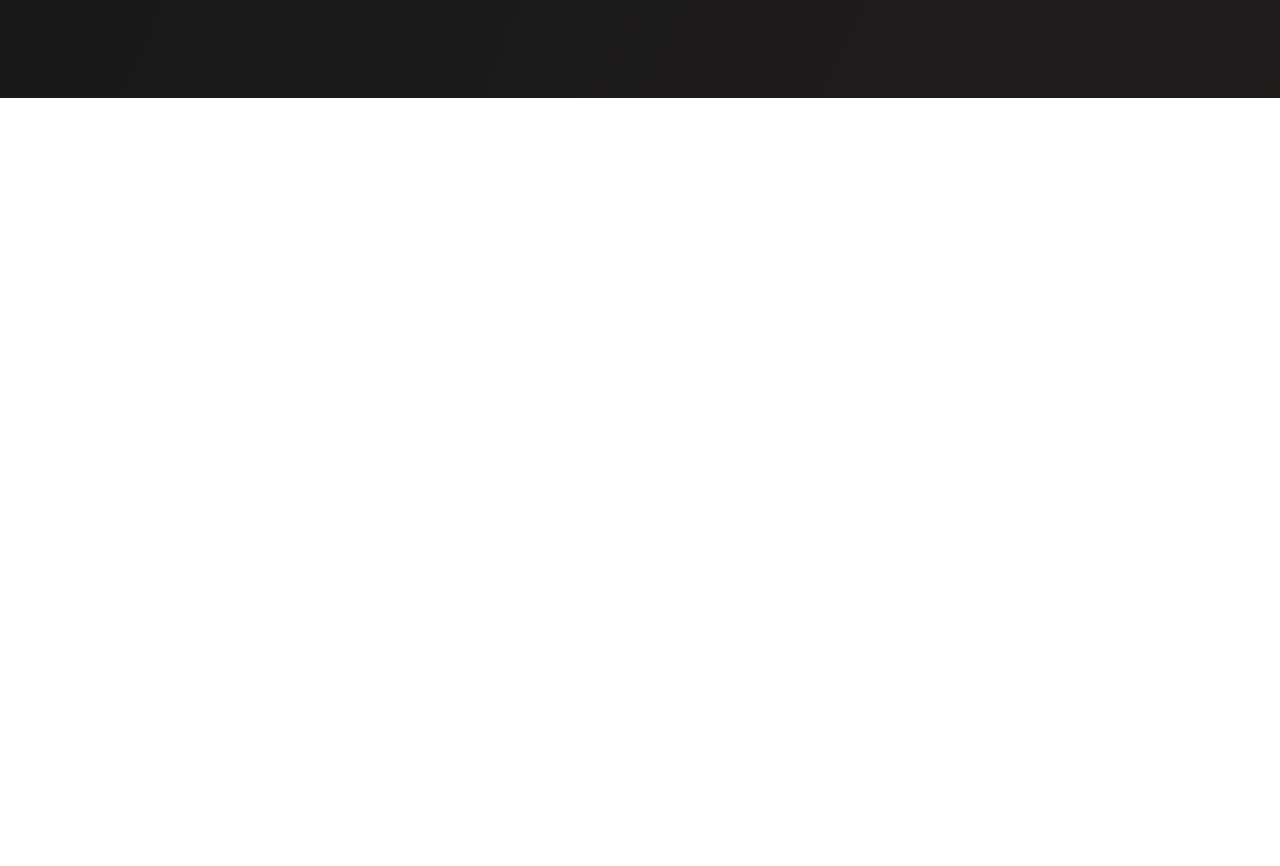
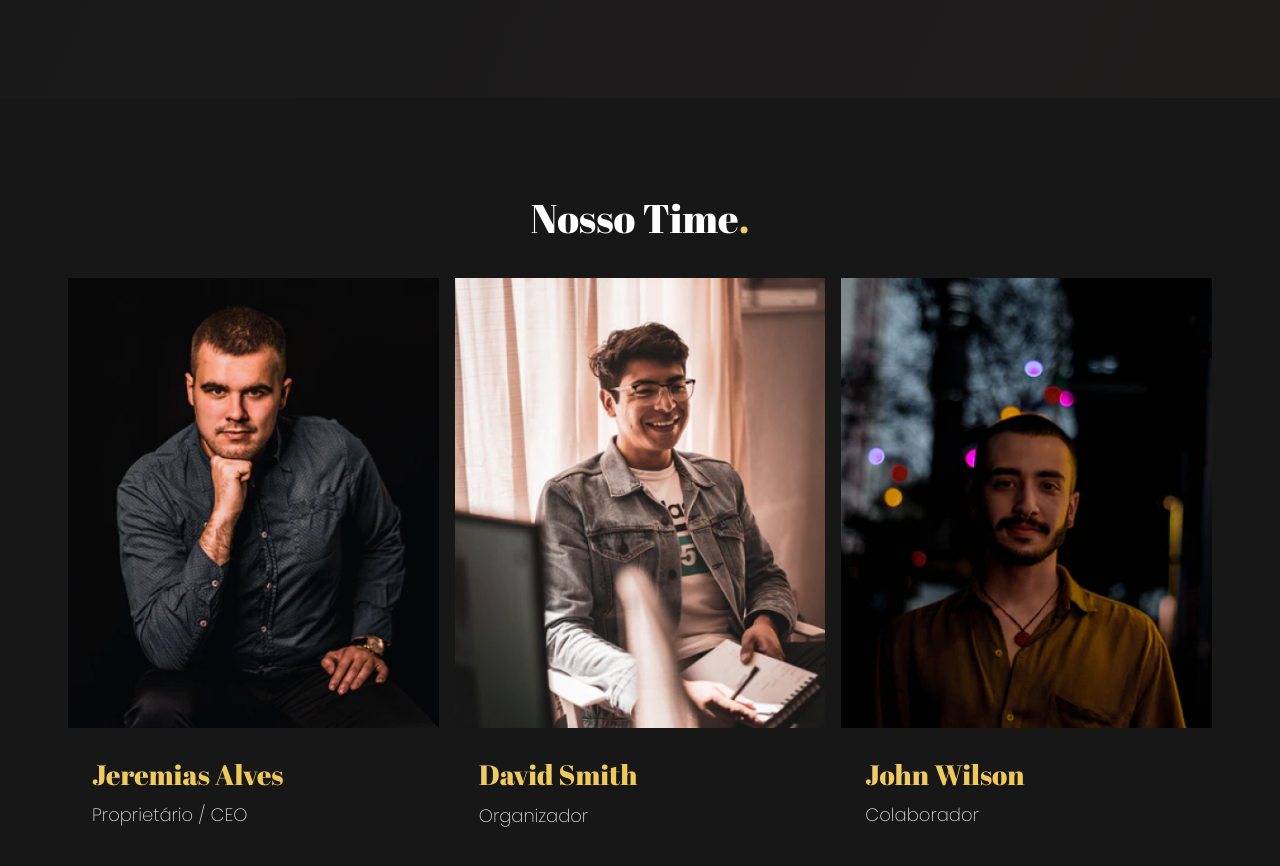
Before and after one commit to beyondweb/jeremias-eventos-website, a Vue app: page / in a window 1280 px wide. Shown: the part 2073-2939 px from the top of the page. Before the commit the page ends 2171 px from the top, so only its background shows below. Built offline with nearby package versions, Linux system fonts and the light colour scheme.

Commit message:
add Team component

```diff
--- a/src/App.vue
+++ b/src/App.vue
@@ -11,6 +11,7 @@
       <About />
       <Services />
       <Gallery />
+      <Team />
     </main>
   </div>
 </template>
@@ -22,6 +23,7 @@ import NavbarMain from "./components/Navigations/NavbarMain.vue";
 import About from "./components/Abouts/About.vue";
 import Services from "./components/Services/Service.vue";
 import Gallery from "./components/Gallerys/Gallery.vue";
+import Team from "./components/Teams/Team.vue";
 
 export default {
   name: "App",
@@ -37,6 +39,7 @@ export default {
     About,
     Services,
     Gallery,
+    Team,
   },
   methods: {
     Loading() {
--- a/src/components/Gallerys/Gallery.vue
+++ b/src/components/Gallerys/Gallery.vue
@@ -226,7 +226,7 @@ export default {
 .gallery-item:hover .hover-item {
   transform: scaleY(1);
   transition: transform 0.2s;
-  box-shadow: inset 0 0 0 200px rgba($color: #f0c442, $alpha: 0.3);
+  box-shadow: inset 0 0 0 200px rgba($color: #f0c442, $alpha: 0.6);
 }
 
 .gallery-item .hover-item .description small {
--- /dev/null
+++ b/src/components/Teams/ItemTeam.vue
@@ -0,0 +1,66 @@
+<template>
+  <article class="item-team">
+    <div class="team-image">
+      <img :src="img" :alt="name" />
+    </div>
+    <div class="team-description">
+      <div class="team-name">
+        <h4>{{ name }}</h4>
+      </div>
+      <div class="team-ocupation">
+        <h5>{{ ocupation }}</h5>
+      </div>
+      <div class="team-info">
+        <p>{{ info }}</p>
+      </div>
+    </div>
+  </article>
+</template>
+
+<script>
+export default {
+  name: "ItemTeam",
+  props: ["img", "name", "ocupation", "info"]
+};
+</script>
+
+<style lang="scss" scoped>
+.team-description {
+  padding: 0 1.5rem 2rem 1.5rem;
+  transition: all .5s;
+}
+.team-name {
+  > h4 {
+    padding-top: 2rem;
+    font-family: var(--abril);
+    font-size: 1.75rem;
+    background: var(--gradient-gold);
+    background-clip: text;
+    -webkit-text-fill-color: transparent;
+  }
+}
+.team-ocupation {
+  > h5 {
+    padding-top: 1.175rem;
+    color: var(--gray);
+    font-size: 1.125rem;
+    font-weight: 200;
+  }
+}
+.team-info {
+  visibility: hidden;
+  > p {
+    padding-top: 2rem;
+    line-height: 1.75rem;
+    color: var(--gray);
+  }
+}
+.item-team:hover .team-description {
+    transition: all .5s;
+    background: rgba($color: #f0c442, $alpha: .1);
+}
+.item-team:hover .team-description .team-info {
+    transition: all .5s;
+    visibility: visible;
+}
+</style>
--- /dev/null
+++ b/src/components/Teams/Team.vue
@@ -0,0 +1,70 @@
+<template>
+  <section class="team">
+    <div class="container">
+      <div class="content">
+        <div class="title-content">
+          <TitleSection text="Nosso Time" />
+        </div>
+        <div class="team-lists">
+          <ItemTeam
+            :img="Avatar1"
+            name="Jeremias Alves"
+            ocupation="Proprietário / CEO"
+            info="I am an ambitious workaholic, but apart from that, pretty simple person."
+          />
+          <ItemTeam
+            :img="Avatar2"
+            name="David Smith"
+            ocupation="Organizador"
+            info="I am an ambitious workaholic, but apart from that, pretty simple person."
+          />
+          <ItemTeam
+            :img="Avatar3"
+            name="John Wilson"
+            ocupation="Colaborador"
+            info="I am an ambitious workaholic, but apart from that, pretty simple person."
+          />
+        </div>
+      </div>
+    </div>
+  </section>
+</template>
+
+<script>
+import avatar1 from "../../assets/avatar-1.jpg";
+import avatar2 from "../../assets/avatar-2.jpg";
+import avatar3 from "../../assets/avatar-3.jpg";
+import TitleSection from "../Global/TitleSection.vue";
+import ItemTeam from "../Teams/ItemTeam.vue";
+
+export default {
+  name: "Team",
+  data() {
+      return {
+          Avatar1: avatar1,
+          Avatar2: avatar2,
+          Avatar3: avatar3,
+      }
+  },
+  components: {
+    TitleSection,
+    ItemTeam
+  }
+};
+</script>
+
+<style lang="scss" scoped>
+.team {
+  width: 100%;
+  background: var(--dark);
+  padding: 100px 0px;
+}
+.title-section {
+  text-align: center;
+}
+.team-lists {
+    display: grid;
+    grid-template-columns: repeat(3, 1fr);
+    grid-gap: 1rem;
+}
+</style>
```
Also changed, not shown: src/components/Global/SocialIcons.vue (added, +13 -0 lines).
